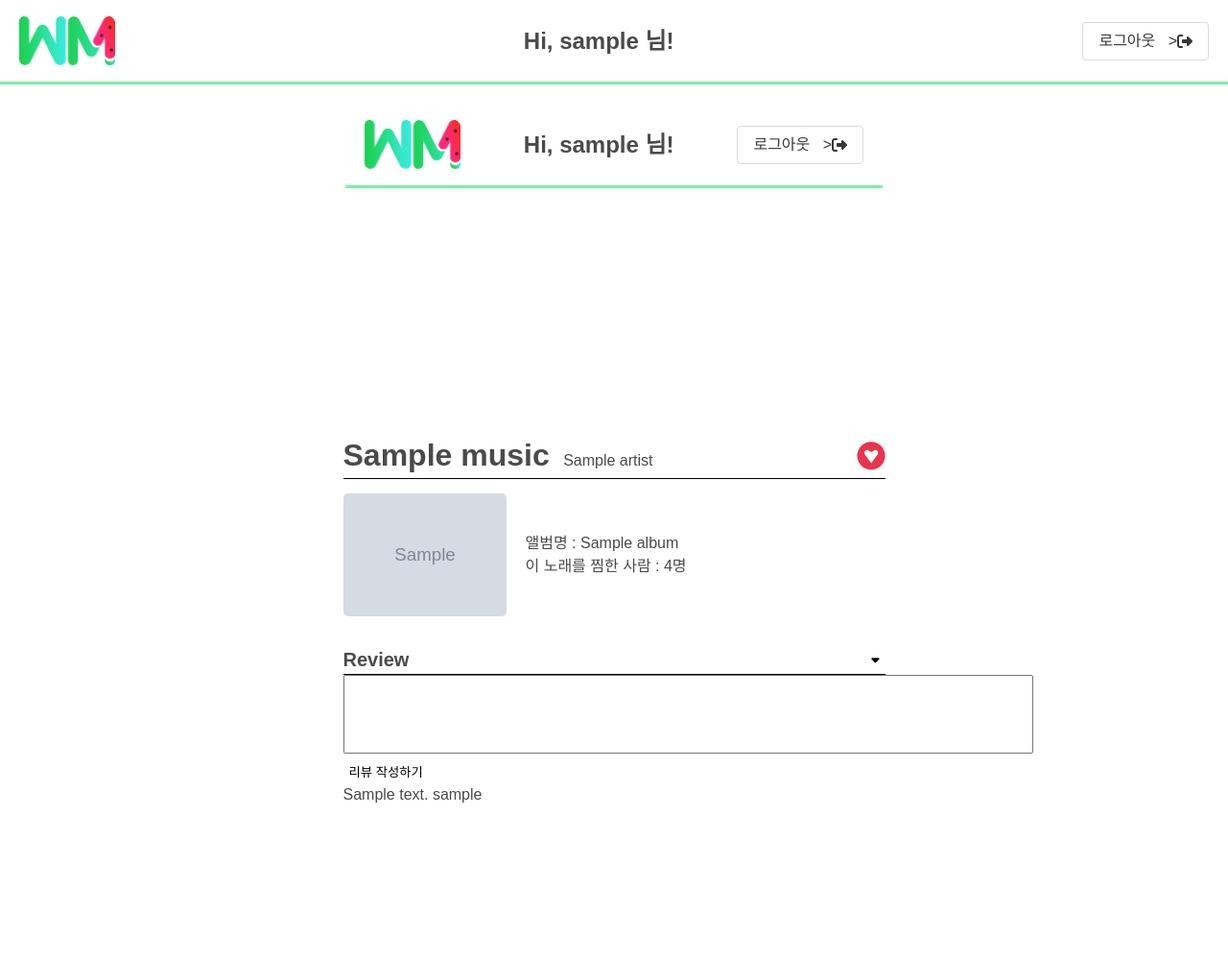
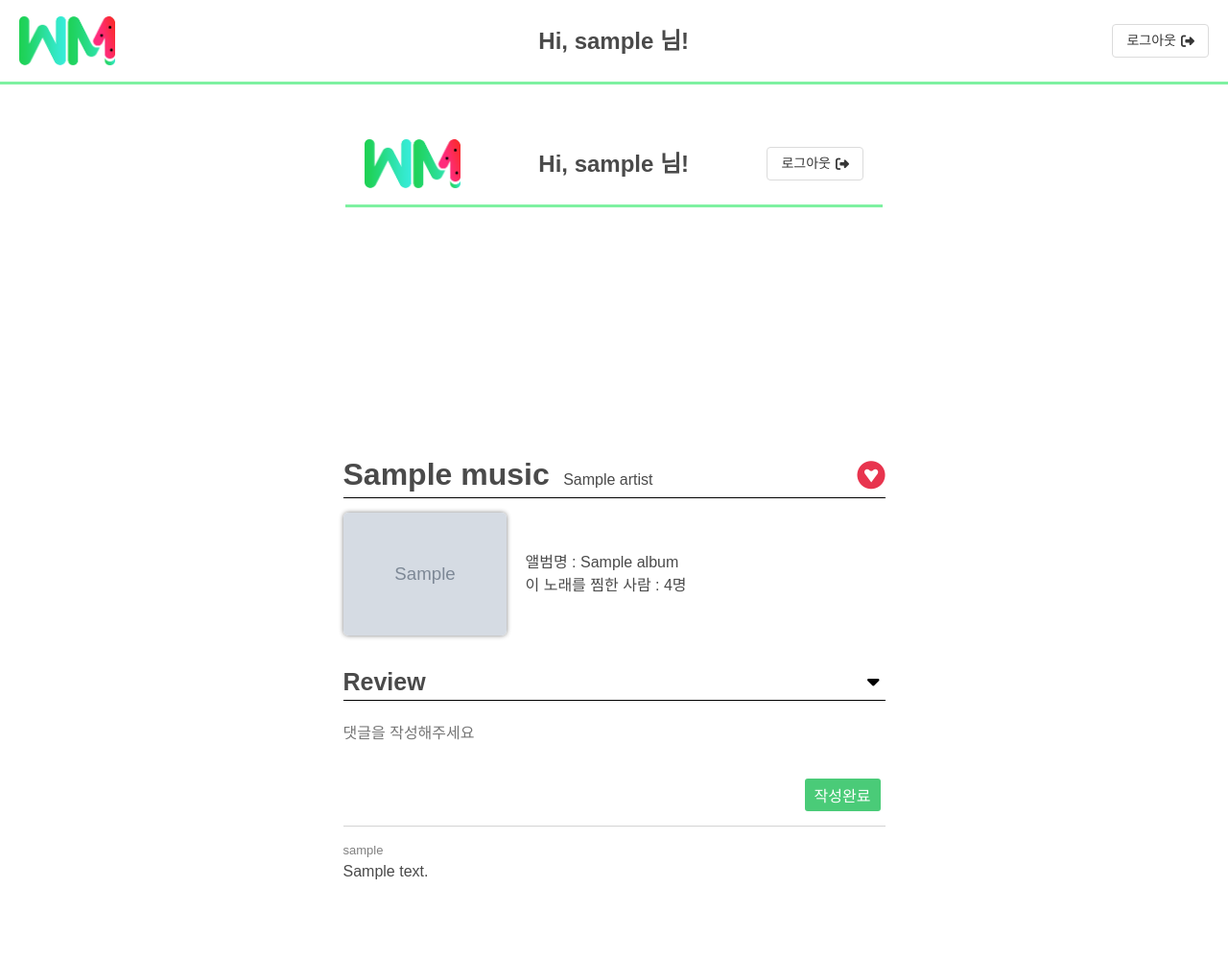
Before and after one commit to gangpyono/hanghae99_miniproject, a Flask app: template templates/detail.html in a window 1280 px wide. Shown: the whole page at 96% size. Before the commit the page ends 836 px from the top, so only its background shows below. Run offline with Flask 2, Linux system fonts and the light colour scheme; the template is opened without the code that fills it: most values are stand-ins (such as "Sample title", 1, 10 or a date in 2020); grey boxes marked "Sample" are stand-in pictures; some libraries are stand-ins or nearby versions; some web fonts are replaced.

Commit message:
CSS랑app.py오타수정

```diff
--- a/app.py
+++ b/app.py
@@ -116,12 +116,12 @@ def write_review():
         payload = jwt.decode(token_receive, SECRET_KEY, algorithms=['HS256'])
         username = (payload["id"])
         contents_receive = request.form['contents_give']
-        music_title_recieve = request.form['music_title_give']
+        music_title_receive = request.form['music_title_give']
 
         doc = {
             'username': username,
             'contents': contents_receive,
-            'title': music_title_recieve
+            'title': music_title_receive
 
         }
     except jwt.ExpiredSignatureError:
@@ -136,8 +136,8 @@ def write_review():
 ## 리뷰삭제
 @app.route('/review/delete', methods=['POST'])
 def delete_review():
-    id_recieve = request.form['target_id_give']
-    db.music_review.delete_one({'_id': ObjectId(id_recieve)})
+    id_receive = request.form['target_id_give']
+    db.music_review.delete_one({'_id': ObjectId(id_receive)})
     return jsonify({'msg': '삭제 완료!'})
 
 
--- a/static/mystyle.css
+++ b/static/mystyle.css
@@ -44,6 +44,14 @@ nav {
 .indexTitle{
     font-size: 1.5rem;
     font-weight: bold;
+}
+
+.logout{
+    font-size: 14px;
+}
+
+.logout i{
+    margin-left: 5px;
 }
 
 /* 푸터 */
@@ -112,7 +120,6 @@ footer {
     max-width: 1000px;
     margin: auto;
     padding-top: 10px;
-    z-index : 2;
 }
 
 .itemList {
@@ -129,7 +136,7 @@ footer {
 
 .card.item:hover {
     transform: translate(-5px,-5px);
-    box-shadow: 10px 10px 5px grey;
+    box-shadow: 10px 10px 10px grey;
 }
 
 .contentTitle{
@@ -150,7 +157,8 @@ footer {
 }
 
 .musicVideo{
-    margin: 20px;
+    margin-top: 40px;
+    margin-bottom: 20px;
 }
 
 /* detail - 가수, 곡명, 찜버튼 */
@@ -189,7 +197,6 @@ footer {
     margin-top: 15px;
     padding-bottom: 20px;
     align-items: center;
-    /*border-bottom: 1px solid black;*/
 }
 
 .album img {
@@ -197,6 +204,7 @@ footer {
     border-radius: 5px;
     display: flex;
     margin-right: 20px;
+    box-shadow: 0px 0px 5px grey;
 }
 
 /* 댓글 */
@@ -214,7 +222,7 @@ footer {
 }
 
 .commentTitle{
-    font-size: 20px;
+    font-size: 25px;
     font-weight: bolder;
 }
 
@@ -229,6 +237,7 @@ button:focus{
 .commentDrop{
     height: 100%;
     transition: all 300ms ease-in-out;
+    font-size: 20px;
 }
 
 /*.commentDrop.clicked{*/
@@ -238,3 +247,66 @@ button:focus{
 .commentDrop:hover{
     transform: rotate(180deg);
 }
+
+.CommentArea{
+    display: flex;
+    align-items: flex-end;
+    justify-content: space-between;
+    margin-top: 10px;
+    padding-top: 10px;
+    padding-bottom: 10px;
+    border-bottom: 1px solid lightgray;
+}
+
+.commentBox{
+    width: 460px;
+    border: none;
+    font-size: 16px;
+}
+
+textarea:focus {
+    outline: none;
+}
+
+.commentBtn{
+    padding: 5px;
+}
+
+.commentBtn button{
+    font-size: 16px;
+    font-weight: normal;
+    color: white;
+    background-color: #4acb78;
+    border-radius: 3px;
+    padding: 5px 10px;
+}
+
+.commentList{
+    padding-bottom: 80px;
+    margin-top: 15px;
+}
+
+.commentListUser{
+    font-size: 13px;
+    color: grey;
+}
+
+.commentListContents{
+    font-size: 16px;
+}
+
+.commentListDetail{
+    display: flex;
+    justify-content: space-between;
+    margin-bottom: 20px;
+}
+
+.commentListDetailLeft{
+    display: flex;
+    flex-direction: column;
+}
+
+.commentDelete i{
+    font-size: 16px;
+    color: grey;
+}
--- a/templates/detail.html
+++ b/templates/detail.html
@@ -1,7 +1,6 @@
 <!doctype html>
 <html lang="en">
     <head>
-
         <!-- Webpage Title -->
         <title>Water Melon</title>
 
@@ -58,8 +57,6 @@
                 alert('로그아웃')
                 window.location.href = "/login"
             }
-
-
         </script>
     </head>
     <body>
@@ -70,9 +67,8 @@
             </a>
             <div class="indexTitle">Hi, {{ username }} 님!</div>
             <div id="btns-me" class="level is-mobile" style="margin-top:0rem">
-            <a class="button level-item has-text-centered is-sparta is-outlined" aria-label="logout"
-               onclick="sign_out()">
-                로그아웃&nbsp;&nbsp;&nbsp;><i class="fa fa-sign-out" aria-hidden="true"></i></span>
+                <a class="button level-item has-text-centered is-sparta is-outlined logout" aria-label="logout"
+                    onclick="sign_out()">로그아웃<i class="fa fa-sign-out" aria-hidden="true"></i></span>
                 </a>
             </div>
         </nav>
@@ -113,34 +109,32 @@
                 <div class="commentTitle">Review</div>
                 <button class="commentDrop"><i class="fas fa-caret-down"></i></button>
             </div>
-    <p>
-                <textarea placeholder="댓글을 작성해주세요" class="comment-box" id="contents" rows="5" cols="78"
-                          style="resize: none;">
-                </textarea>
-    </p>
 
-    <div class="review">
-        <button onclick="makeReview()" type="button" class="btn btn-primary">리뷰 작성하기</button>
+            <div class="CommentArea">
+                <textarea placeholder="댓글을 작성해주세요" class="commentBox" id="contents" rows="5" cols="78" style="resize: none;"></textarea>
+                <div class="commentBtn">
+                    <button onclick="makeReview()" type="button">작성완료</button>
+                </div>
             </div>
 
-    <ul id="reviews-box">
+            <div class="commentList" id="reviews-box">
                 {% for review in reviews %}
                     {% if review.username ==  username %}
-                <li class="review">
-                    {{ review.contents }}
-                    <button onclick="deleteReview('{{ review._id }}')">
-                        <i class="fa fa-trash-o " aria-hidden="true"></i>
+                        <div class="commentListDetail">
+                            <div class="commentListDetailLeft">
+                                <span class="commentListUser">{{ review.username }}</span>
+                                <span class="commentListContents">{{ review.contents }}</span>
+                            </div>
+                            <button class="commentDelete" onclick="deleteReview('{{ review._id }}')">
+                                <i class="fa fa-trash-o" aria-hidden="true"></i>
                             </button>
-                    <span>{{ review.username }}</span>
-                </li>
+                        </div>
                     {% else %}
-                <li class="review">
-                    {{ review.contents }}
-                    <span>{{ review.username }}</span>
-                </li>
+                        <div class="commentListUser">{{ review.username }}</div>
+                        <div class="commentListContents">{{ review.contents }}</div>
                     {% endif %}
                 {% endfor %}
-    </ul>
+            </div>
         </section>
     </body>
 </html>
--- a/templates/login.html
+++ b/templates/login.html
@@ -33,7 +33,10 @@
             padding: 1rem 1.5rem;
             max-width: 750px;
             margin: auto;
-            margin-top: 10px;
+        }
+
+        .container{
+            margin-top: 15px;
         }
 
         .is-sparta {
```
Also changed, not shown: templates/index.html (+3 -4 lines). Lines whose indentation alone changed are shown as unchanged.
